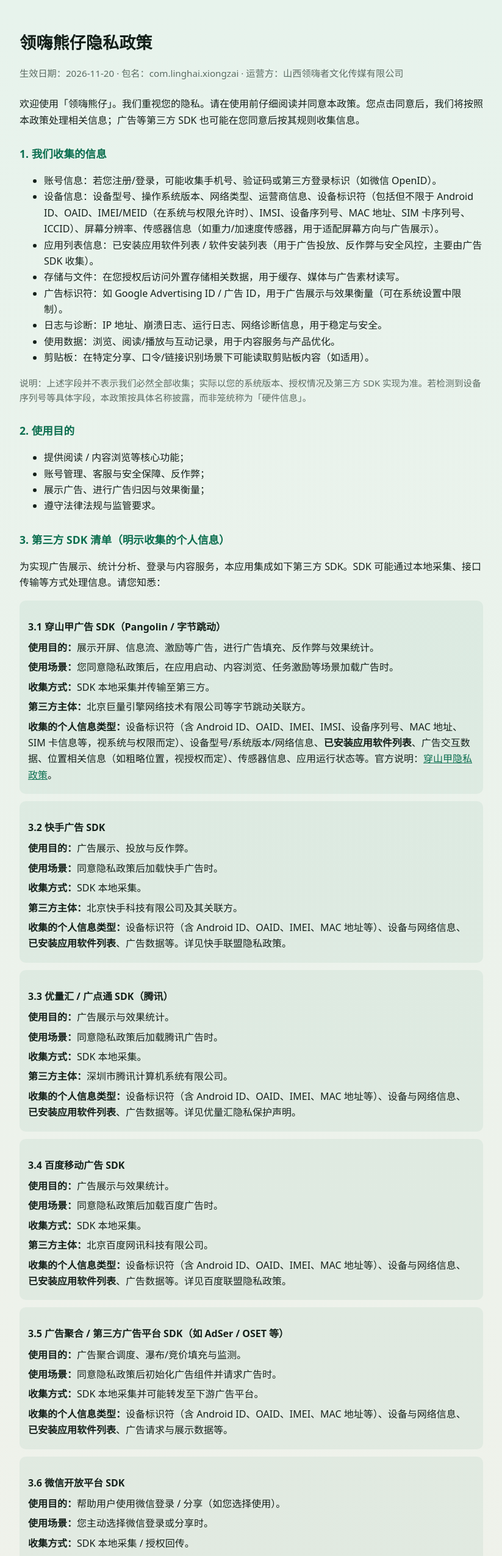
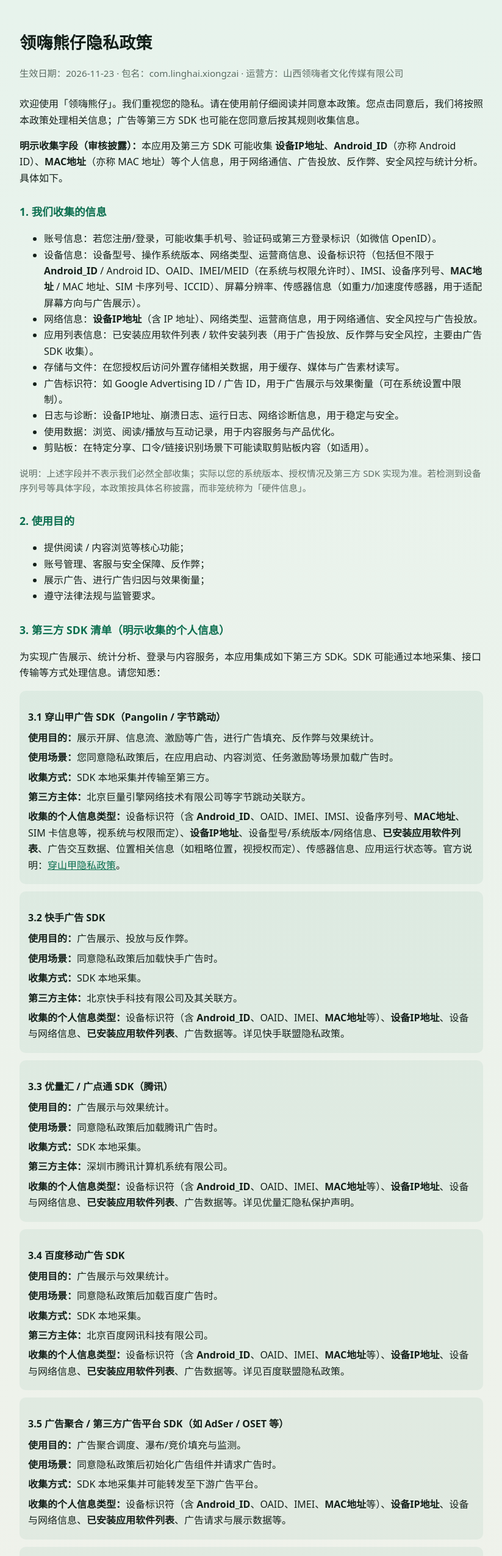
Before and after one commit to lcd10415/linghai-feature-config, a plain HTML site: page privacy-policy/index.html in a window 1280 px wide. Shown: the top 2552 px of the page at 61% size, without its empty margins (228-1051 px from the left). Drawn offline with Linux system fonts and the light colour scheme.

Commit message:
Add exact keywords for Yingyongbao: 设备IP地址, Android_ID, MAC地址.

```diff
--- a/privacy-policy/index.html
+++ b/privacy-policy/index.html
@@ -22,18 +22,21 @@
 <body>
 <main>
   <h1>领嗨熊仔隐私政策</h1>
-  <p class="meta">生效日期：2026-11-20 · 包名：com.linghai.xiongzai · 运营方：山西领嗨者文化传媒有限公司</p>
+  <p class="meta">生效日期：2026-11-23 · 包名：com.linghai.xiongzai · 运营方：山西领嗨者文化传媒有限公司</p>
 
   <p>欢迎使用「领嗨熊仔」。我们重视您的隐私。请在使用前仔细阅读并同意本政策。您点击同意后，我们将按照本政策处理相关信息；广告等第三方 SDK 也可能在您同意后按其规则收集信息。</p>
+
+  <p><strong>明示收集字段（审核披露）：</strong>本应用及第三方 SDK 可能收集 <strong>设备IP地址</strong>、<strong>Android_ID</strong>（亦称 Android ID）、<strong>MAC地址</strong>（亦称 MAC 地址）等个人信息，用于网络通信、广告投放、反作弊、安全风控与统计分析。具体如下。</p>
 
   <h2>1. 我们收集的信息</h2>
   <ul>
     <li>账号信息：若您注册/登录，可能收集手机号、验证码或第三方登录标识（如微信 OpenID）。</li>
-    <li>设备信息：设备型号、操作系统版本、网络类型、运营商信息、设备标识符（包括但不限于 Android ID、OAID、IMEI/MEID（在系统与权限允许时）、IMSI、设备序列号、MAC 地址、SIM 卡序列号、ICCID）、屏幕分辨率、传感器信息（如重力/加速度传感器，用于适配屏幕方向与广告展示）。</li>
+    <li>设备信息：设备型号、操作系统版本、网络类型、运营商信息、设备标识符（包括但不限于 <strong>Android_ID</strong> / Android ID、OAID、IMEI/MEID（在系统与权限允许时）、IMSI、设备序列号、<strong>MAC地址</strong> / MAC 地址、SIM 卡序列号、ICCID）、屏幕分辨率、传感器信息（如重力/加速度传感器，用于适配屏幕方向与广告展示）。</li>
+    <li>网络信息：<strong>设备IP地址</strong>（含 IP 地址）、网络类型、运营商信息，用于网络通信、安全风控与广告投放。</li>
     <li>应用列表信息：已安装应用软件列表 / 软件安装列表（用于广告投放、反作弊与安全风控，主要由广告 SDK 收集）。</li>
     <li>存储与文件：在您授权后访问外置存储相关数据，用于缓存、媒体与广告素材读写。</li>
     <li>广告标识符：如 Google Advertising ID / 广告 ID，用于广告展示与效果衡量（可在系统设置中限制）。</li>
-    <li>日志与诊断：IP 地址、崩溃日志、运行日志、网络诊断信息，用于稳定与安全。</li>
+    <li>日志与诊断：设备IP地址、崩溃日志、运行日志、网络诊断信息，用于稳定与安全。</li>
     <li>使用数据：浏览、阅读/播放与互动记录，用于内容服务与产品优化。</li>
     <li>剪贴板：在特定分享、口令/链接识别场景下可能读取剪贴板内容（如适用）。</li>
   </ul>
@@ -56,7 +59,7 @@
     <p><strong>使用场景：</strong>您同意隐私政策后，在应用启动、内容浏览、任务激励等场景加载广告时。</p>
     <p><strong>收集方式：</strong>SDK 本地采集并传输至第三方。</p>
     <p><strong>第三方主体：</strong>北京巨量引擎网络技术有限公司等字节跳动关联方。</p>
-    <p><strong>收集的个人信息类型：</strong>设备标识符（含 Android ID、OAID、IMEI、IMSI、设备序列号、MAC 地址、SIM 卡信息等，视系统与权限而定）、设备型号/系统版本/网络信息、<strong>已安装应用软件列表</strong>、广告交互数据、位置相关信息（如粗略位置，视授权而定）、传感器信息、应用运行状态等。官方说明：<a href="https://www.csjplatform.com/privacy" target="_blank" rel="noopener">穿山甲隐私政策</a>。</p>
+    <p><strong>收集的个人信息类型：</strong>设备标识符（含 <strong>Android_ID</strong>、OAID、IMEI、IMSI、设备序列号、<strong>MAC地址</strong>、SIM 卡信息等，视系统与权限而定）、<strong>设备IP地址</strong>、设备型号/系统版本/网络信息、<strong>已安装应用软件列表</strong>、广告交互数据、位置相关信息（如粗略位置，视授权而定）、传感器信息、应用运行状态等。官方说明：<a href="https://www.csjplatform.com/privacy" target="_blank" rel="noopener">穿山甲隐私政策</a>。</p>
   </div>
 
   <div class="sdk">
@@ -65,7 +68,7 @@
     <p><strong>使用场景：</strong>同意隐私政策后加载快手广告时。</p>
     <p><strong>收集方式：</strong>SDK 本地采集。</p>
     <p><strong>第三方主体：</strong>北京快手科技有限公司及其关联方。</p>
-    <p><strong>收集的个人信息类型：</strong>设备标识符（含 Android ID、OAID、IMEI、MAC 地址等）、设备与网络信息、<strong>已安装应用软件列表</strong>、广告数据等。详见快手联盟隐私政策。</p>
+    <p><strong>收集的个人信息类型：</strong>设备标识符（含 <strong>Android_ID</strong>、OAID、IMEI、<strong>MAC地址</strong>等）、<strong>设备IP地址</strong>、设备与网络信息、<strong>已安装应用软件列表</strong>、广告数据等。详见快手联盟隐私政策。</p>
   </div>
 
   <div class="sdk">
@@ -74,7 +77,7 @@
     <p><strong>使用场景：</strong>同意隐私政策后加载腾讯广告时。</p>
     <p><strong>收集方式：</strong>SDK 本地采集。</p>
     <p><strong>第三方主体：</strong>深圳市腾讯计算机系统有限公司。</p>
-    <p><strong>收集的个人信息类型：</strong>设备标识符（含 Android ID、OAID、IMEI、MAC 地址等）、设备与网络信息、<strong>已安装应用软件列表</strong>、广告数据等。详见优量汇隐私保护声明。</p>
+    <p><strong>收集的个人信息类型：</strong>设备标识符（含 <strong>Android_ID</strong>、OAID、IMEI、<strong>MAC地址</strong>等）、<strong>设备IP地址</strong>、设备与网络信息、<strong>已安装应用软件列表</strong>、广告数据等。详见优量汇隐私保护声明。</p>
   </div>
 
   <div class="sdk">
@@ -83,7 +86,7 @@
     <p><strong>使用场景：</strong>同意隐私政策后加载百度广告时。</p>
     <p><strong>收集方式：</strong>SDK 本地采集。</p>
     <p><strong>第三方主体：</strong>北京百度网讯科技有限公司。</p>
-    <p><strong>收集的个人信息类型：</strong>设备标识符（含 Android ID、OAID、IMEI、MAC 地址等）、设备与网络信息、<strong>已安装应用软件列表</strong>、广告数据等。详见百度联盟隐私政策。</p>
+    <p><strong>收集的个人信息类型：</strong>设备标识符（含 <strong>Android_ID</strong>、OAID、IMEI、<strong>MAC地址</strong>等）、<strong>设备IP地址</strong>、设备与网络信息、<strong>已安装应用软件列表</strong>、广告数据等。详见百度联盟隐私政策。</p>
   </div>
 
   <div class="sdk">
@@ -91,7 +94,7 @@
     <p><strong>使用目的：</strong>广告聚合调度、瀑布/竞价填充与监测。</p>
     <p><strong>使用场景：</strong>同意隐私政策后初始化广告组件并请求广告时。</p>
     <p><strong>收集方式：</strong>SDK 本地采集并可能转发至下游广告平台。</p>
-    <p><strong>收集的个人信息类型：</strong>设备标识符（含 Android ID、OAID、IMEI、MAC 地址等）、设备与网络信息、<strong>已安装应用软件列表</strong>、广告请求与展示数据等。</p>
+    <p><strong>收集的个人信息类型：</strong>设备标识符（含 <strong>Android_ID</strong>、OAID、IMEI、<strong>MAC地址</strong>等）、<strong>设备IP地址</strong>、设备与网络信息、<strong>已安装应用软件列表</strong>、广告请求与展示数据等。</p>
   </div>
 
   <div class="sdk">
@@ -110,7 +113,7 @@
     <p><strong>收集的个人信息类型：</strong>设备信息、网络信息、内容浏览/播放记录、必要的设备标识符等，具体以其官方隐私政策为准。</p>
   </div>
 
-  <p class="note">特别提示：本应用及上述 SDK 可能收集 <strong>MAC 地址</strong>、<strong>已安装应用软件列表（软件安装列表）</strong> 等个人信息。该类信息主要用于广告投放、反作弊、安全风控与统计分析。我们将在您同意本隐私政策后再初始化相关广告 SDK。</p>
+  <p class="note">特别提示：本应用及上述 SDK 可能收集 <strong>设备IP地址</strong>、<strong>Android_ID</strong>、<strong>MAC地址</strong>、<strong>已安装应用软件列表（软件安装列表）</strong> 等个人信息。该类信息主要用于网络通信、广告投放、反作弊、安全风控与统计分析。我们将在您同意本隐私政策后再初始化相关广告 SDK。</p>
 
   <h2>4. 权限说明</h2>
   <p>我们仅申请实现功能所必要的权限（如网络访问、存储读写等）。部分广告 SDK 可能在授权范围内读取设备标识与应用列表信息。您可在系统设置中管理权限；拒绝非必要权限可能影响广告或相关功能，但不影响基本阅读浏览（以实际版本为准）。</p>
@@ -132,8 +135,8 @@
 
   <div class="en">
     <h1>Linghai Bear Privacy Policy</h1>
-    <p class="meta">Effective: 2026-11-20 · Package: com.linghai.xiongzai</p>
-    <p>We may collect account data (if you sign in), device identifiers (including Android ID, OAID, IMEI where permitted, MAC address, serial numbers), installed application list, network/log data, advertising ID, usage data, and limited clipboard data in sharing scenarios. Advertising SDKs such as Pangle (Pangolin), Kuaishou Ads, Tencent GDT, Baidu Ads, and ad aggregation SDKs may collect device identifiers (including MAC address) and installed app lists for ad serving, anti-fraud, and analytics after you consent to this policy. WeChat Open SDK may be used for login/share when you choose it. Contact us to exercise access, correction, deletion, or account deletion rights. This app is not directed to children under 14.</p>
+    <p class="meta">Effective: 2026-11-23 · Package: com.linghai.xiongzai</p>
+    <p>We may collect account data (if you sign in), device identifiers (including Android_ID / Android ID, OAID, IMEI where permitted, MAC地址 / MAC address, serial numbers), device IP address (设备IP地址), installed application list, network/log data, advertising ID, usage data, and limited clipboard data in sharing scenarios. Advertising SDKs such as Pangle (Pangolin), Kuaishou Ads, Tencent GDT, Baidu Ads, and ad aggregation SDKs may collect device identifiers (including Android_ID, MAC地址) and device IP address for ad serving, anti-fraud, and analytics after you consent to this policy. WeChat Open SDK may be used for login/share when you choose it. Contact us to exercise access, correction, deletion, or account deletion rights. This app is not directed to children under 14.</p>
     <p>Contact: <a href="mailto:support@example.com">support@example.com</a></p>
   </div>
 </main>
```
